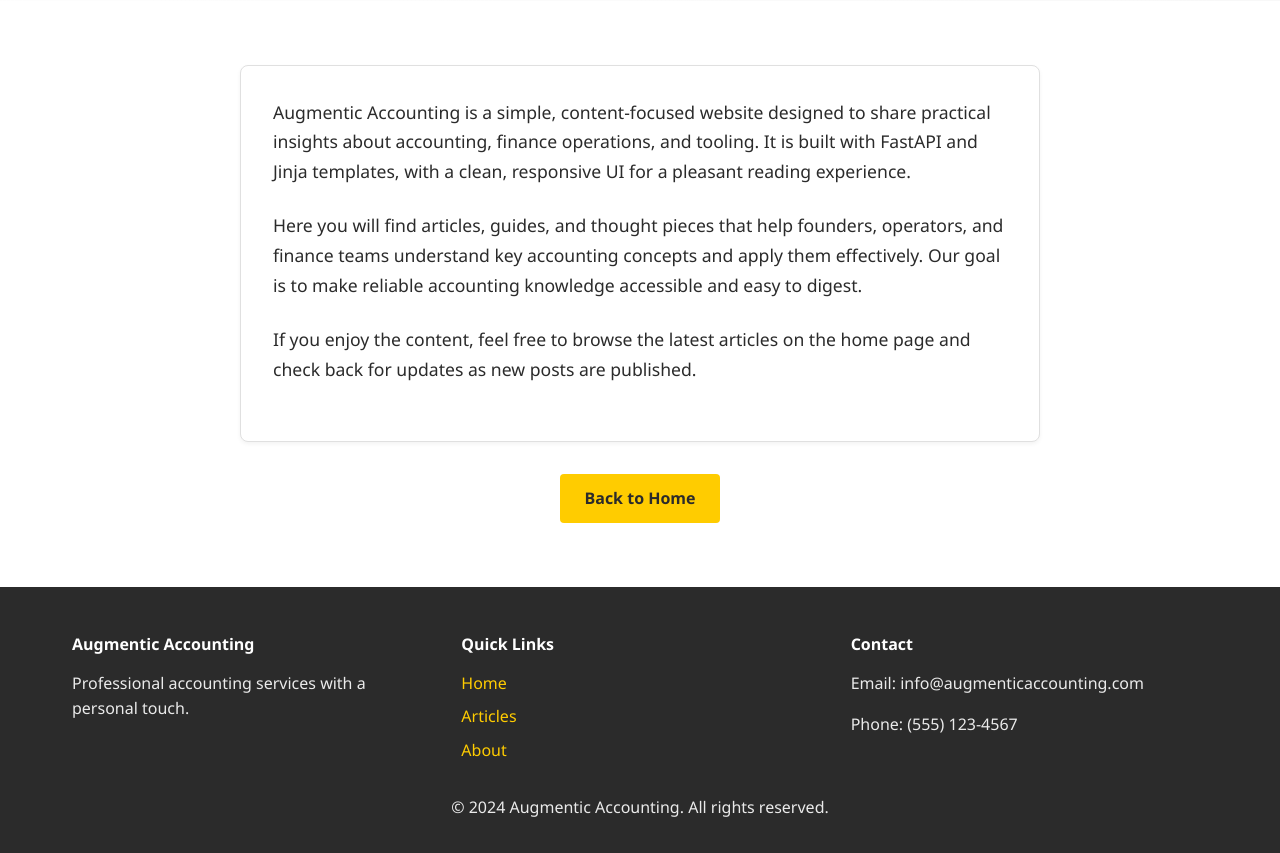
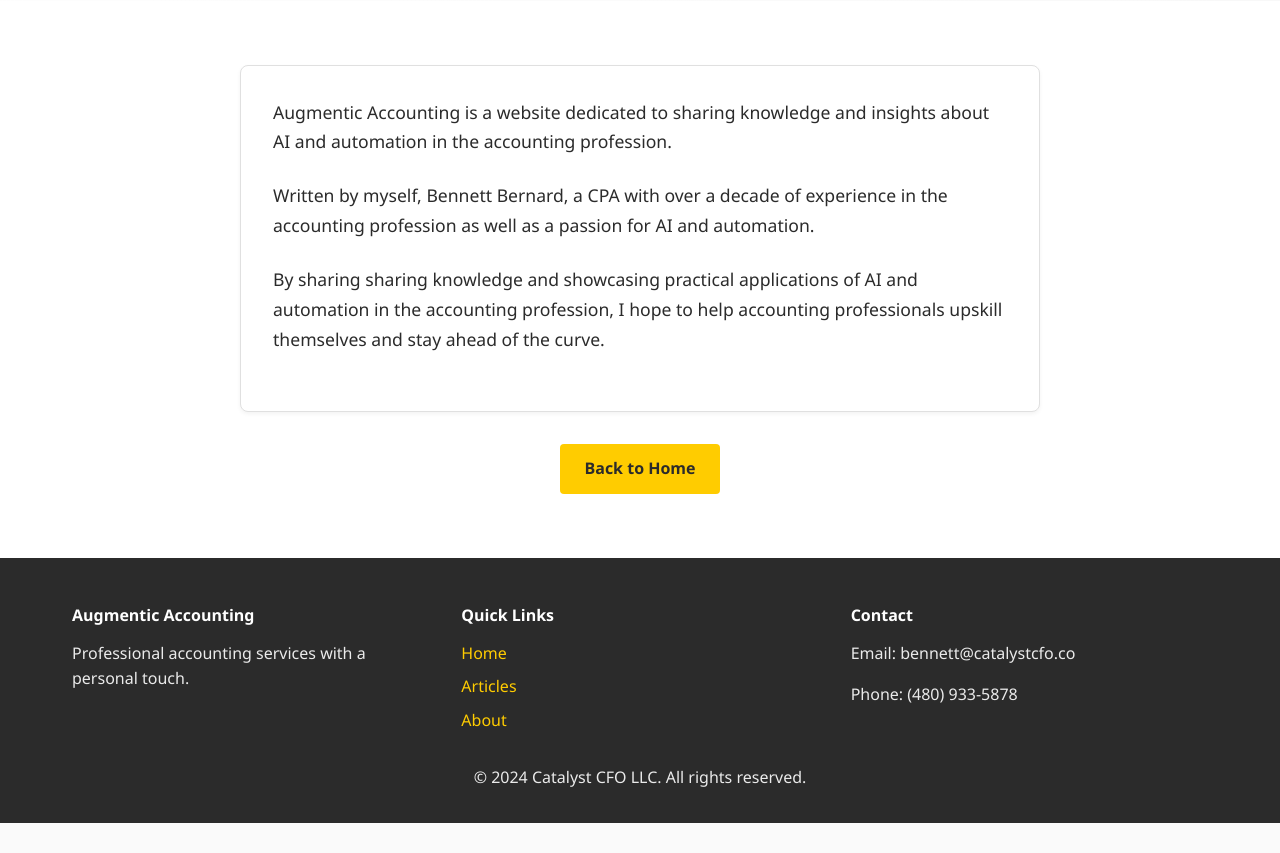
Before and after one commit to bennett-bernard/augmentic-accounting-site, a Python web app: template templates/about.html in a window 1280 px wide. Shown: the part 455-1308 px from the top of the page. After the commit the page ends 1278 px from the top, so only its background shows below. Run offline with Jinja, Linux system fonts and the light colour scheme; the template is opened without the code that fills it, so the values that code supplies are empty.

Commit message:
Added audio player, changed some site info that was boilerplate

```diff
--- a/static/css/styles.css
+++ b/static/css/styles.css
@@ -502,3 +502,23 @@ a:hover {
         padding: 0;
     }
 }
+
+.audio-player {
+    max-width: 800px;
+    margin: 0.75rem auto 0;
+}
+.audio-player audio {
+    width: 100%;
+    height: 40px;
+    outline: none;
+}
+.audio-player__meta {
+    margin-top: 0.25rem;
+    font-size: 0.95rem;
+    color: #2b2b2b;
+    opacity: 0.85;
+    display: flex;
+    gap: 0.75rem;
+    justify-content: center;
+}
+.audio-player__title { font-weight: 600; }
--- a/templates/about.html
+++ b/templates/about.html
@@ -29,12 +29,12 @@
         <div class="container">
             <article class="card" style="max-width: 800px; margin: 0 auto;">
                 <div class="article-content">
-                    <p>Augmentic Accounting is a simple, content-focused website designed to share practical insights about accounting, finance operations,
-                        and tooling. It is built with FastAPI and Jinja templates, with a clean, responsive UI for a pleasant reading experience.</p>
-                    <p>Here you will find articles, guides, and thought pieces that help founders, operators, and finance teams understand key accounting
-                        concepts and apply them effectively. Our goal is to make reliable accounting knowledge accessible and easy to digest.</p>
-                    <p>If you enjoy the content, feel free to browse the latest articles on the home page and check back for updates as new posts
-                        are published.</p>
+                    <p>Augmentic Accounting is a website dedicated to sharing knowledge and insights about AI and automation in
+                         the accounting profession.</p>
+                    <p>Written by myself, Bennett Bernard, a CPA with over a decade of experience in the accounting profession as well
+                        as a passion for AI and automation.</p>
+                    <p>By sharing sharing knowledge and showcasing practical applications of AI and automation in the accounting profession,
+                        I hope to help accounting professionals upskill themselves and stay ahead of the curve.</p>
                 </div>
             </article>
 
--- a/templates/base.html
+++ b/templates/base.html
@@ -29,12 +29,12 @@
                 </div>
                 <div>
                     <h4>Contact</h4>
-                    <p>Email: info@augmenticaccounting.com</p>
-                    <p>Phone: (555) 123-4567</p>
+                    <p>Email: bennett@catalystcfo.co</p>
+                    <p>Phone: (480) 933-5878</p>
                 </div>
             </div>
             <div class="text-center mt-3">
-                <p>&copy; 2024 Augmentic Accounting. All rights reserved.</p>
+                <p>&copy; 2024 Catalyst CFO LLC. All rights reserved.</p>
             </div>
         </div>
     </footer>
```
Also changed, not shown: articles/2025/10/what-im-learning-this-week-20251013.md (+6 -2 lines), templates/article-detail.html (+9 -0 lines), templates/index.html (+6 -8 lines), 1 other file.
